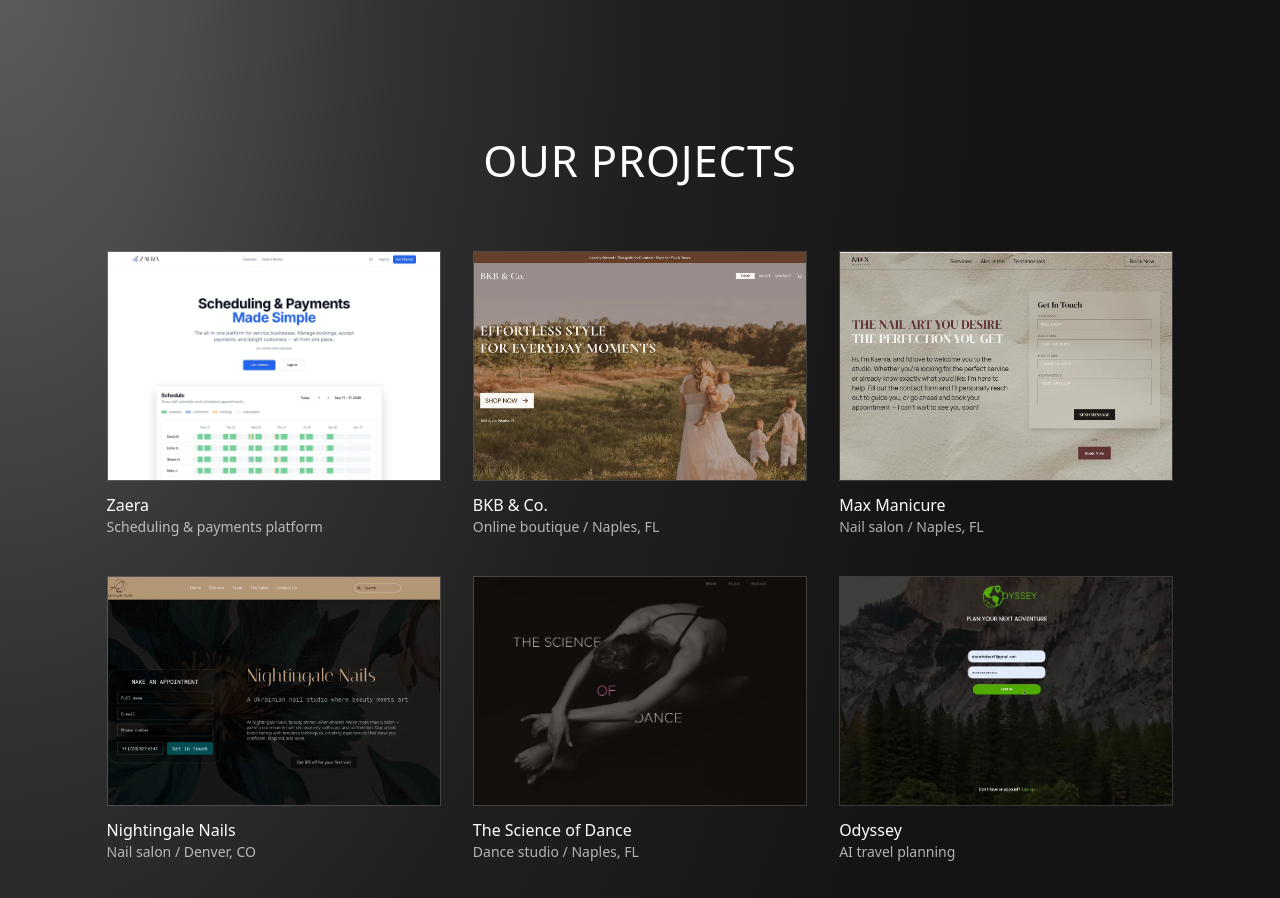
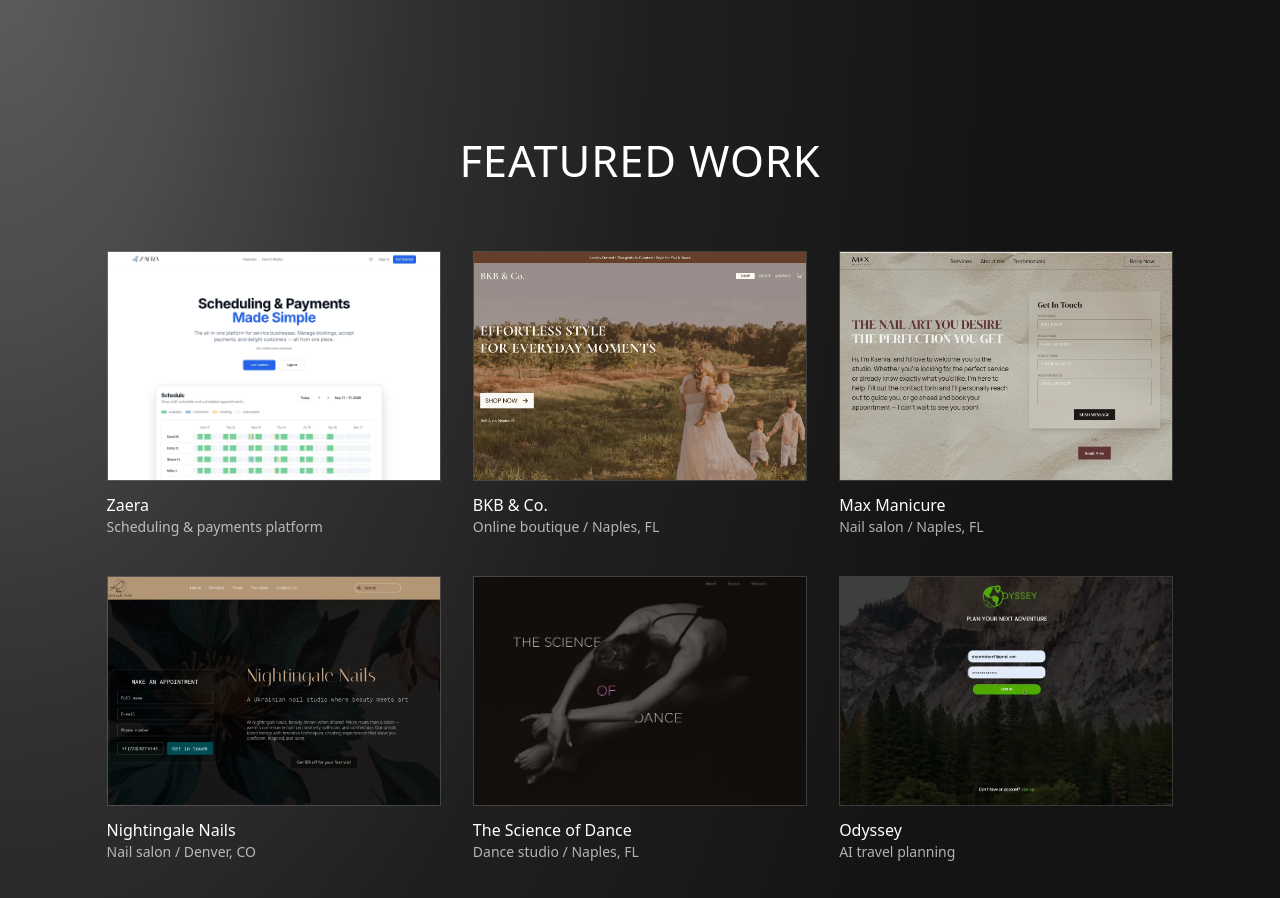
Before and after one commit to shanehobson/Homak-Design-Development, an Astro site: page / in a window 1280 px wide. Shown: the part 2660-3558 px from the top of the page. Built offline with nearby package versions, Linux system fonts and the light colour scheme; Astro itself is replaced by a stand-in of ours; a web font is replaced by a local one.

Commit message:
Rename the projects heading to "Featured work"

```diff
--- a/src/components/Backdrop.astro
+++ b/src/components/Backdrop.astro
@@ -65,7 +65,7 @@ import knotWhisper from '../assets/sculptures/knot-whisper.png';
     transform: scale(1.06);
   }
 
-  /* Upper-left of centre, behind and above the "Our projects" title. This
+  /* Upper-left of centre, behind and above the "Featured work" title. This
      render is landscape, so it spans the panel at its natural proportions —
      the form fades out on its own well inside the right edge instead of
      stopping at a seam. Cropped at the top only, which `top` keeps offscreen. */
--- a/src/components/sections/Projects.astro
+++ b/src/components/sections/Projects.astro
@@ -6,7 +6,7 @@ import VideoModal from '../VideoModal.astro';
 
 <section class="section" id="work" data-section="work" aria-labelledby="work-title">
   <div class="container">
-    <h2 class="section-title reveal" id="work-title">Our projects</h2>
+    <h2 class="section-title reveal" id="work-title">Featured work</h2>
 
     <ul class="grid reveal" style="--reveal-delay: 140ms">
       {projects.map((project) => (
```
